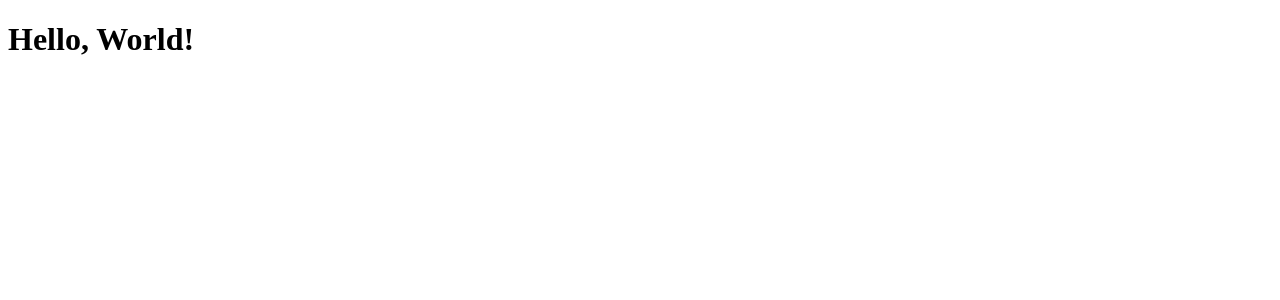
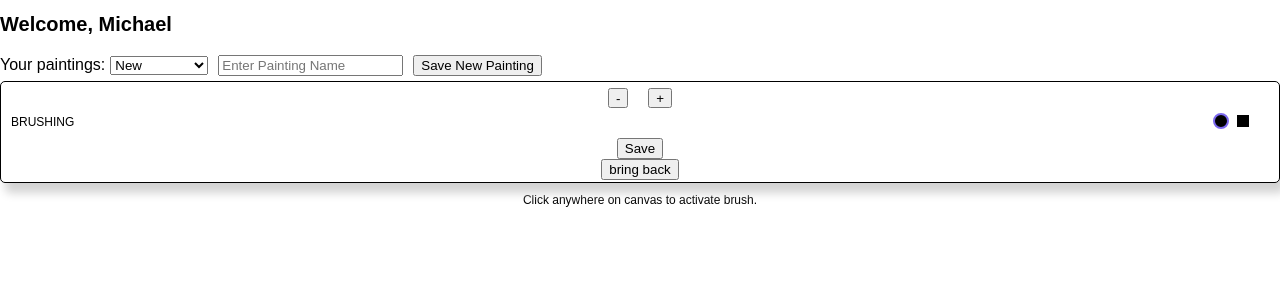
Before and after one commit to mscanza/HRR41-MVP, a React app: page / in a window 1280 px wide. Shown: the top 300 px of the page. Built offline with nearby package versions, Linux system fonts and the light colour scheme; the HTML template or start-up script is replaced by a standard one.

Commit message:
Setup basic paint

```diff
--- a/client/src/components/App.jsx
+++ b/client/src/components/App.jsx
@@ -1,11 +1,59 @@
 import React, { Component } from "react";
-// import "./App.css";
+import "../css/App.css";
+import $ from "jquery";
 
 class App extends Component{
+  constructor(props) {
+    super(props);
+    this.state = {
+      name: 'Michael',
+      paintings: ['My painting1', 'Painting 2'],
+      selected: 'new'
+    }
+  }
   render(){
     return(
       <div className="App">
-        <h1> Hello, World! </h1>
+        <div className="welcome">
+          <h1>Welcome, {this.state.name}</h1>
+          <span>Your paintings:</span>
+          <select onChange={(e) => {this.setState({selected: e.target.value})}}id="paintings">
+            <option value="new">New</option>
+          {this.state.paintings.map((item) => {
+            return (
+            <option value={item}>{item}</option>
+            )
+          })}
+          </select>
+          {this.state.selected === 'new' ? (
+            <span>
+              <input type="text" placeholder="Enter Painting Name" />
+              <button>Save New Painting</button>
+            </span>
+          ) : (
+            <span>
+              <button>Save</button>
+              <button>Delete</button>
+            </span>
+          )}
+        </div>
+        <div id="sizer">
+          <span id="brushStatus">BRUSHING</span>
+          <div id="circle"></div>
+          <div id="square"></div>
+          <div id='sizing-container'>
+            <button className="size-button" id="minus">-</button>
+            <div id="swatch"></div>
+            <button className="size-button" id="plus">+</button>
+          </div>
+          <div id="colors"></div>
+          <button id="save">Save</button>
+          <button id="back">bring back</button>
+        </div>
+        <div id="canvas">
+          <script src="https://code.jquery.com/jquery-3.1.0.js"></script>
+          <span id="instructions">Click anywhere on canvas to activate brush.</span>
+        </div>
       </div>
     );
   }
--- /dev/null
+++ b/client/src/css/App.css
@@ -0,0 +1,102 @@
+html, body {
+  margin: 0;
+  padding: 0;
+}
+
+body {
+  font-family: 'DM Sans', sans-serif;
+}
+
+#sizer {
+  height: 100px;
+  border: 1px solid black;
+  display: flex;
+  flex-direction: column;
+  justify-content: center;
+  align-items: center;
+  box-shadow: 5px 10px 10px lightgray;
+  border-radius: 5px;
+  position: relative;
+}
+#instructions {
+  display: block;
+  font-size: 12px;
+  text-align: center;
+  margin-top: 10px;
+}
+#swatch {
+  margin: 0px 10px;
+}
+
+.size-button {
+  height: 20px;
+}
+
+#square {
+  cursor: pointer;
+  height: 12px;
+  width: 12px;
+  background-color: black;
+  position: absolute;
+  right: 30px;
+  top: 33px;
+}
+
+#circle {
+  cursor: pointer;
+  height: 12px;
+  width: 12px;
+  background-color: black;
+  position: absolute;
+  right: 50px;
+  top: 31px;
+  border-radius: 50%;
+  border: 2px solid mediumSlateBlue;
+}
+
+#brushStatus {
+  font-size: 12px;
+  position: absolute;
+  left: 10px;
+  top: 33px;
+}
+
+#sizing-container {
+  margin: 5px;
+  display: flex;
+  align-items: center;
+}
+
+#colors {
+  position: relative;
+  height: 25px;
+  width: 300px;
+}
+
+.eachColor {
+  position: absolute;
+  display: inline-block;
+  height: 20px;
+  width: 20px;
+}
+.eachColor:hover {
+  cursor: pointer !important;
+  top: -2px !important;
+  width: 18px !important;
+  border: 2px solid mediumSlateBlue !important;
+  z-index: 1 !important;
+}
+
+.painting {
+  padding: 5px;
+  border: 1px solid black;
+  margin: 5px;
+}
+
+.welcome h1 {
+  font-size: 20px;
+}
+
+.welcome button, p, select, input {
+  margin: 5px;
+}
--- a/package.json
+++ b/package.json
@@ -39,7 +39,7 @@
     "babel-preset-env": "^1.7.0",
     "babel-preset-es2015": "^6.24.1",
     "babel-preset-react": "^6.24.1",
-    "css-loader": "^1.0.0",
+    "css-loader": "^1.0.1",
     "enzyme": "^3.10.0",
     "enzyme-adapter-react-16": "^1.15.1",
     "eslint": "^6.5.1",
@@ -54,7 +54,7 @@
     "jest-enzyme": "^7.1.1",
     "react-test-renderer": "^16.10.2",
     "sinon": "^7.5.0",
-    "style-loader": "^0.23.0",
+    "style-loader": "^0.23.1",
     "supertest": "^4.0.2",
     "webpack": "^4.19.1",
     "webpack-cli": "^3.1.1",
```
Also changed, not shown: 4 other files (tests, documents, lock files or other folders).
